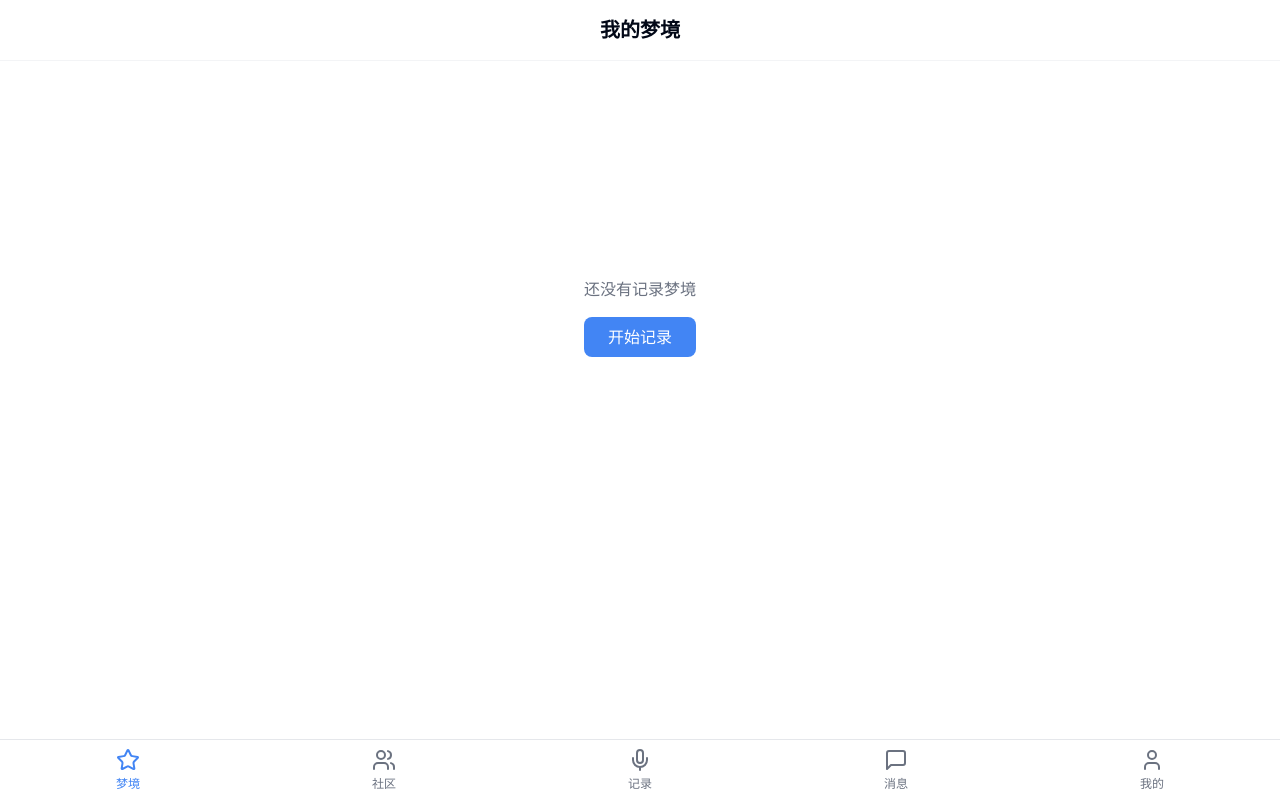
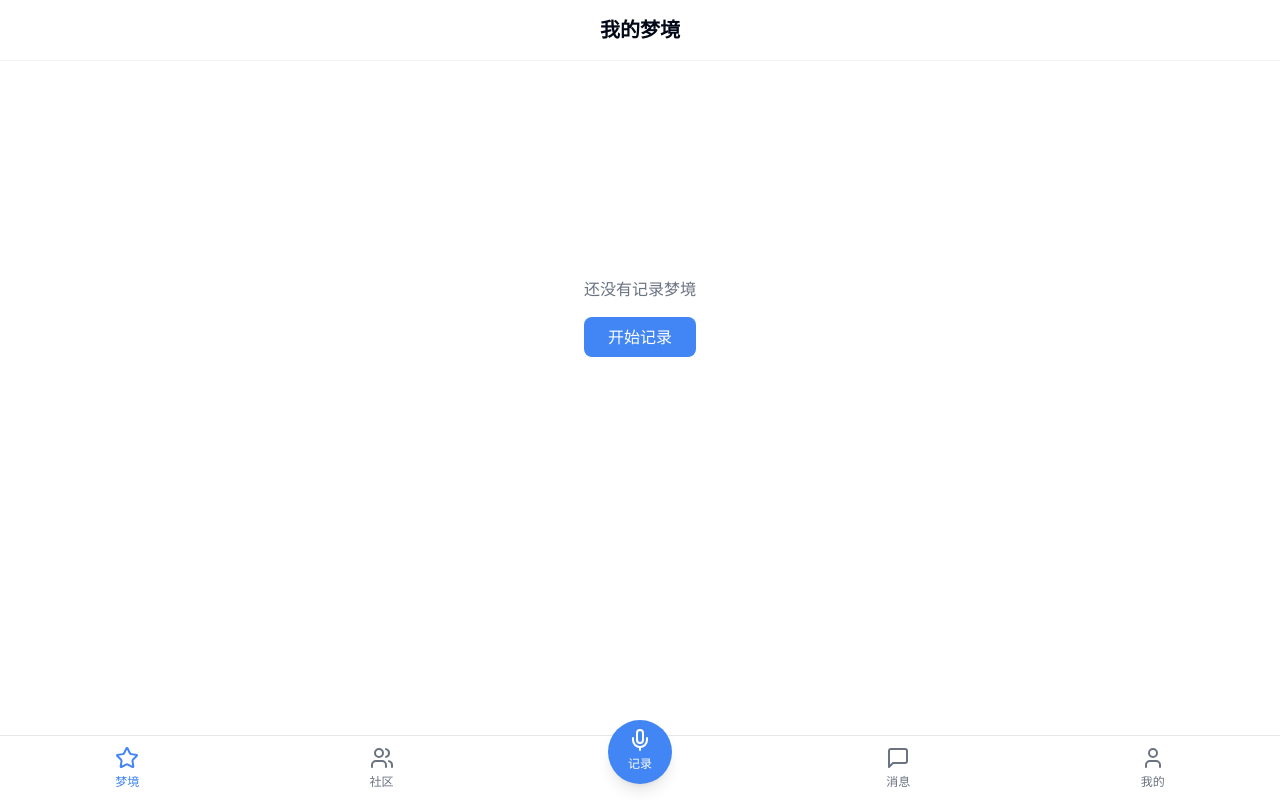
Before and after one commit to crab-xieyujin/dreamrecorder, a React (Vite) app: page / in a window 1280 px wide. Built offline with nearby package versions, Linux system fonts and the light colour scheme.

Commit message:
feat: Improve bottom navigation bar style
Make the middle button more prominent.

```diff
--- a/src/components/Navigation.tsx
+++ b/src/components/Navigation.tsx
@@ -9,14 +9,14 @@ export function Navigation() {
   const navItems = [
     { icon: Star, label: "梦境", path: "/" },
     { icon: Users, label: "社区", path: "/community" },
-    { icon: Mic, label: "记录", path: "/record" },
+    { icon: Mic, label: "记录", path: "/record", special: true },
     { icon: MessageSquare, label: "消息", path: "/messages" },
     { icon: User, label: "我的", path: "/profile" }
   ];
 
   return (
     <nav className="fixed bottom-0 left-0 right-0 border-t border-gray-200 bg-white">
-      <div className="flex justify-around">
+      <div className="flex justify-around items-center">
         {navItems.map((item) => {
           const isActive = location.pathname === item.path;
           const Icon = item.icon;
@@ -26,11 +26,25 @@ export function Navigation() {
               key={item.path}
               onClick={() => navigate(item.path)}
               className={`flex flex-col items-center py-2 px-4 ${
-                isActive ? "text-dream-primary" : "text-gray-500"
+                item.special
+                  ? "bg-dream-primary text-white rounded-full w-16 h-16 -translate-y-4 shadow-lg"
+                  : (isActive ? "text-dream-primary" : "text-gray-500")
               }`}
             >
-              <Icon size={24} className={isActive ? "text-dream-primary" : ""} />
-              <span className="text-xs mt-1">{item.label}</span>
+              <Icon
+                size={24}
+                className={item.special
+                  ? "text-white"
+                  : (isActive ? "text-dream-primary" : "")
+                }
+              />
+              <span
+                className={`text-xs mt-1 ${
+                  item.special ? "text-white" : (isActive ? "text-dream-primary" : "")
+                }`}
+              >
+                {item.label}
+              </span>
             </button>
           );
         })}
```
